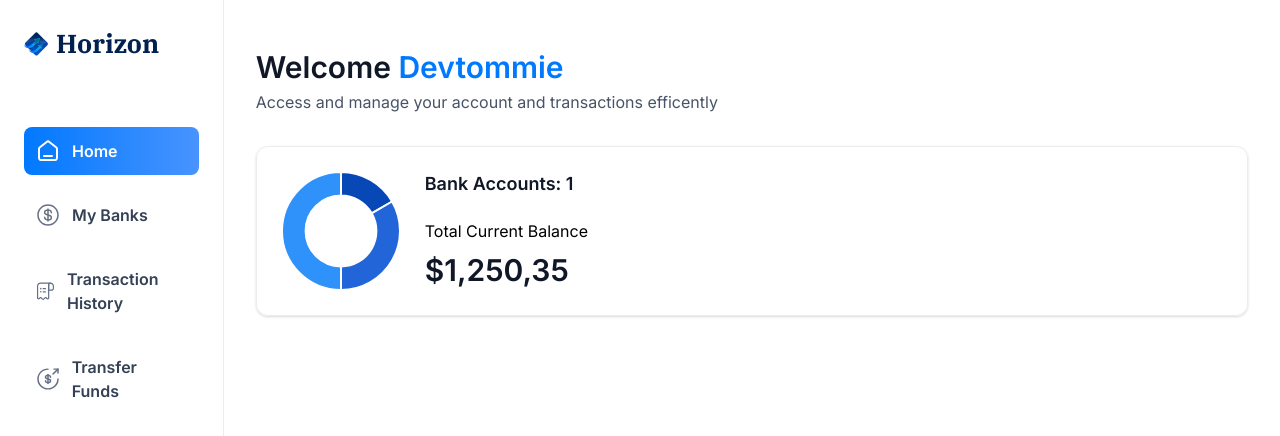
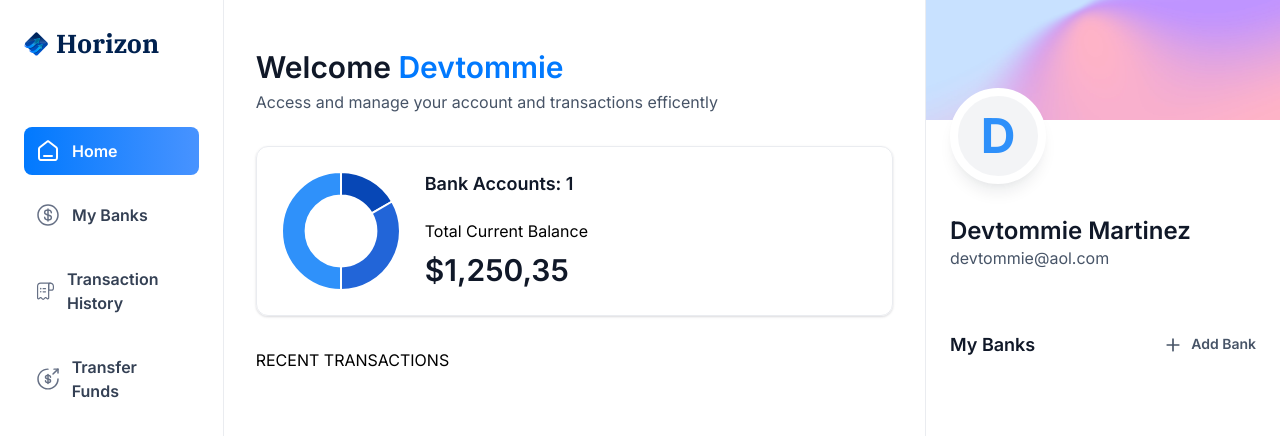
Before and after one commit to thomasmartinez114/bankingapp, a Next.js app: page / in a window 1280 px wide. Shown: the top 436 px of the page. Built offline with nearby package versions, Linux system fonts and the light colour scheme.

Commit message:
sidebar-right showing user name and + bank

```diff
--- a/app/(root)/page.tsx
+++ b/app/(root)/page.tsx
@@ -1,21 +1,37 @@
-import React from 'react'
-import HeaderBox from '@/components/HeaderBox'
-import TotalBalanceBox from '@/components/TotalBalanceBox'
+import React from 'react';
+import HeaderBox from '@/components/HeaderBox';
+import TotalBalanceBox from '@/components/TotalBalanceBox';
+import RightSidebar from '@/components/RightSidebar';
 
 const Home = () => {
-  const loggedIn = { firstName: 'Devtommie' }
+  const loggedIn = {
+    firstName: 'Devtommie',
+    lastName: 'Martinez',
+    email: 'devtommie@aol.com',
+  };
 
   return (
     <section className='home'>
-      <div className="home-content">
+      <div className='home-content'>
         <header className='home-header'>
-          <HeaderBox type='greeting' title='Welcome' user={loggedIn?.firstName || 'Guest'} subtext='Access and manage your account and transactions efficently' />
+          <HeaderBox
+            type='greeting'
+            title='Welcome'
+            user={loggedIn?.firstName || 'Guest'}
+            subtext='Access and manage your account and transactions efficently'
+          />
 
-          <TotalBalanceBox accounts={[]} totalBanks={1} totalCurrentBalance={1250.35} />
+          <TotalBalanceBox
+            accounts={[]}
+            totalBanks={1}
+            totalCurrentBalance={1250.35}
+          />
         </header>
+        RECENT TRANSACTIONS
       </div>
+      <RightSidebar user={loggedIn} transactions={[]} banks={[]} />
     </section>
-  )
-}
+  );
+};
 
-export default Home
+export default Home;
--- /dev/null
+++ b/components/RightSidebar.tsx
@@ -0,0 +1,38 @@
+import React from 'react';
+import Image from 'next/image';
+import Link from 'next/link';
+
+const RightSidebar = ({ user, transactions, banks }: RightSidebarProps) => {
+  return (
+    <aside className='right-sidebar'>
+      <section className='flex flex-col pb-8'>
+        <div className='profile-banner' />
+        <div className='profile'>
+          <div className='profile-img'>
+            <span className='text-5xl font-bold text-blue-500'>
+              {user.firstName[0]}
+            </span>
+          </div>
+          <div className='profile-details'>
+            <h1 className='profile-name'>
+              {user.firstName} {user.lastName}
+            </h1>
+            <p className='profile-email'>{user.email}</p>
+          </div>
+        </div>
+      </section>
+
+      <section className='banks'>
+        <div className='flex w-full justify-between'>
+          <h2 className='header-2'>My Banks</h2>
+          <Link href='/' className='flex gap-2'>
+            <Image src='/icons/plus.svg' width={20} height={20} alt='plus' />
+            <h2 className='text-14 font-semibold text-gray-600'>Add Bank</h2>
+          </Link>
+        </div>
+      </section>
+    </aside>
+  );
+};
+
+export default RightSidebar;
```
